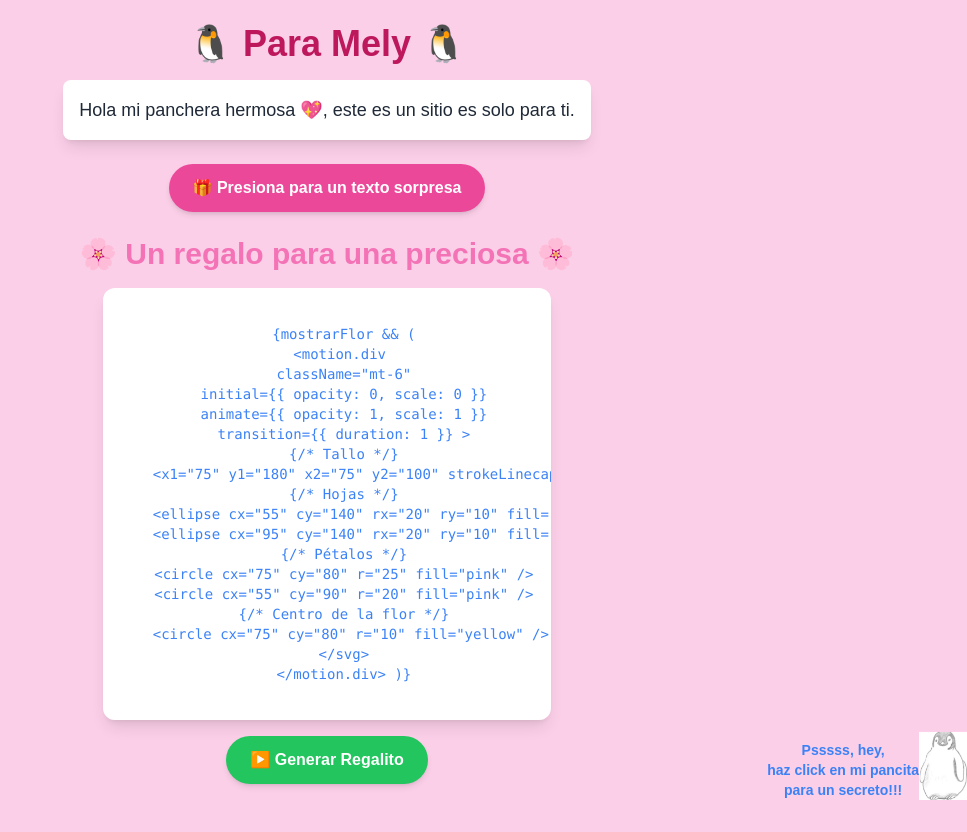
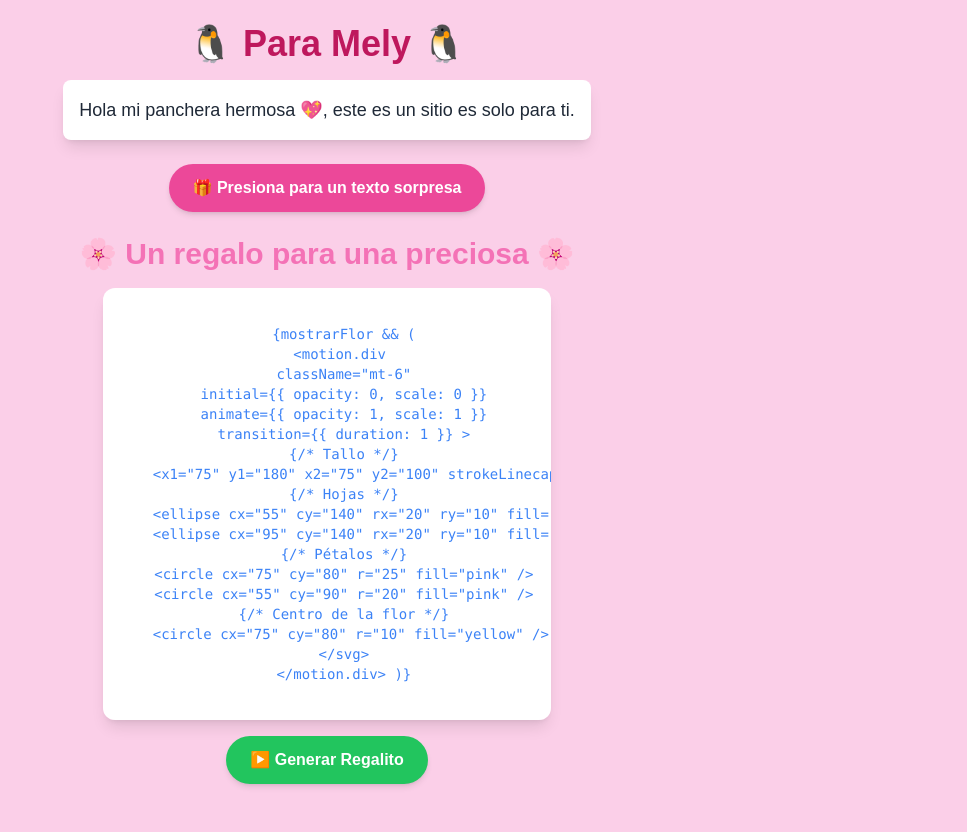
Before and after one commit to FersoNyN/sitio-mely, a Next.js app: page / in a window 1280 px wide. Shown: the whole page, without its empty margins (313-1280 px from the left). Built offline with nearby package versions, Linux system fonts and the light colour scheme.

Commit message:
Changed link to collage page to appear alongside flower on main page

```diff
--- a/src/app/FlorAnimada.js
+++ b/src/app/FlorAnimada.js
@@ -78,14 +78,15 @@ export default function FlorAnimada() {
               {/* Centro de la flor */}
               <circle cx="75" cy="80" r="10" fill="yellow" />
             </svg>
+
+          {/* Pingüino clickeable */}
+          <Link href="/collage" className="fixed right-12 bottom-0 cursor-pointer">
+            <img src="/pinguino.png" alt="Pingüino" className="fixed right-0 bottom-0 w-12 hover:scale-110 transition duration-300" />
+            <p className="text-center text-blue-500 text-sm font-semibold">Psssss, hey, < br/>haz click en mi pancita<br /> para un secreto!!!</p>
+          </Link>
+
           </motion.div>
         )}
-
-        {/* Pingüino clickeable */}
-      <Link href="/collage" className="fixed right-12 bottom-0 cursor-pointer">
-        <img src="/pinguino.png" alt="Pingüino" className="fixed right-0 bottom-0 w-12 hover:scale-110 transition duration-300" />
-        <p className="text-center text-blue-500 text-sm font-semibold">Psssss, hey, < br/>haz click en mi pancita<br /> para un secreto!!!</p>
-      </Link>
 
       </div>
     );
```
